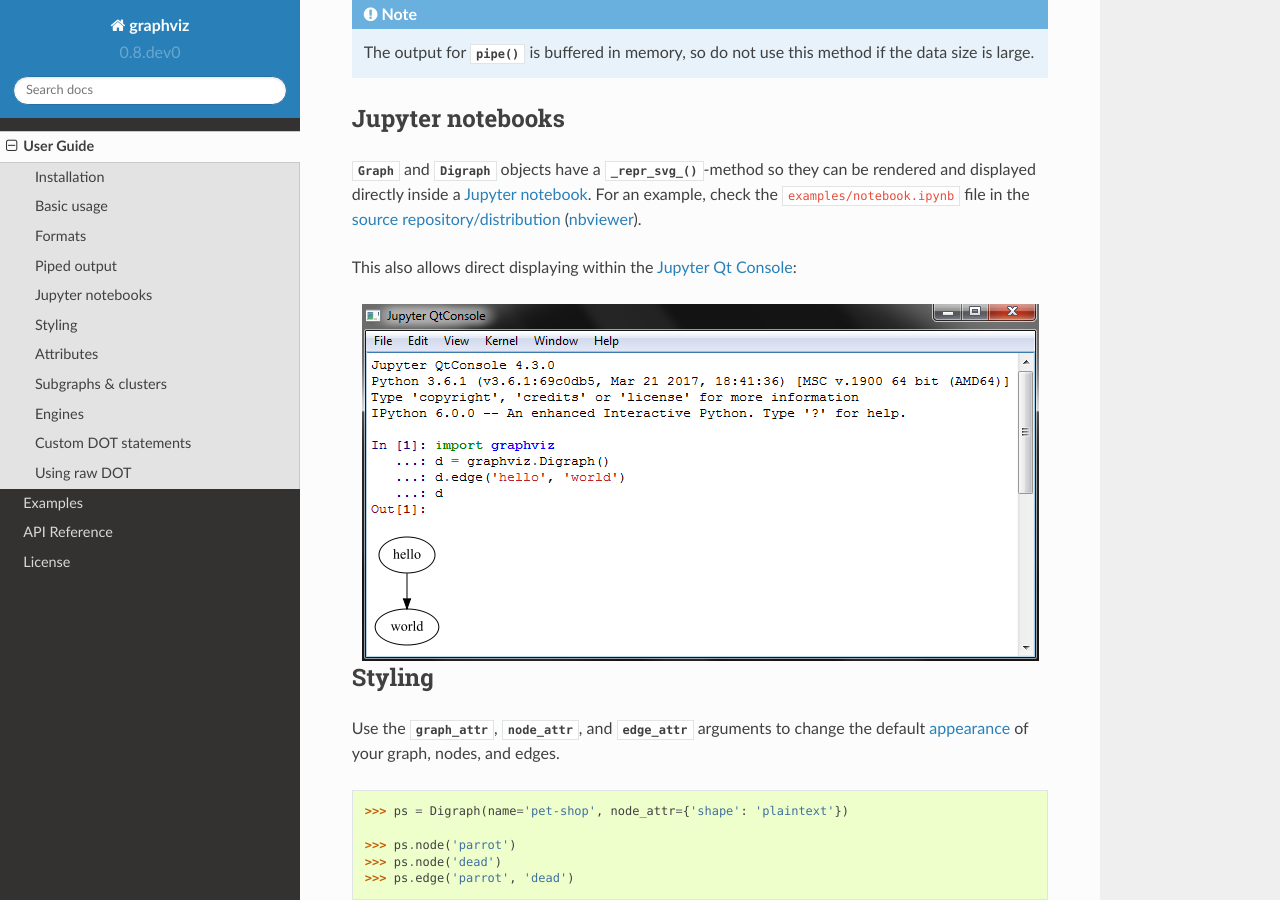
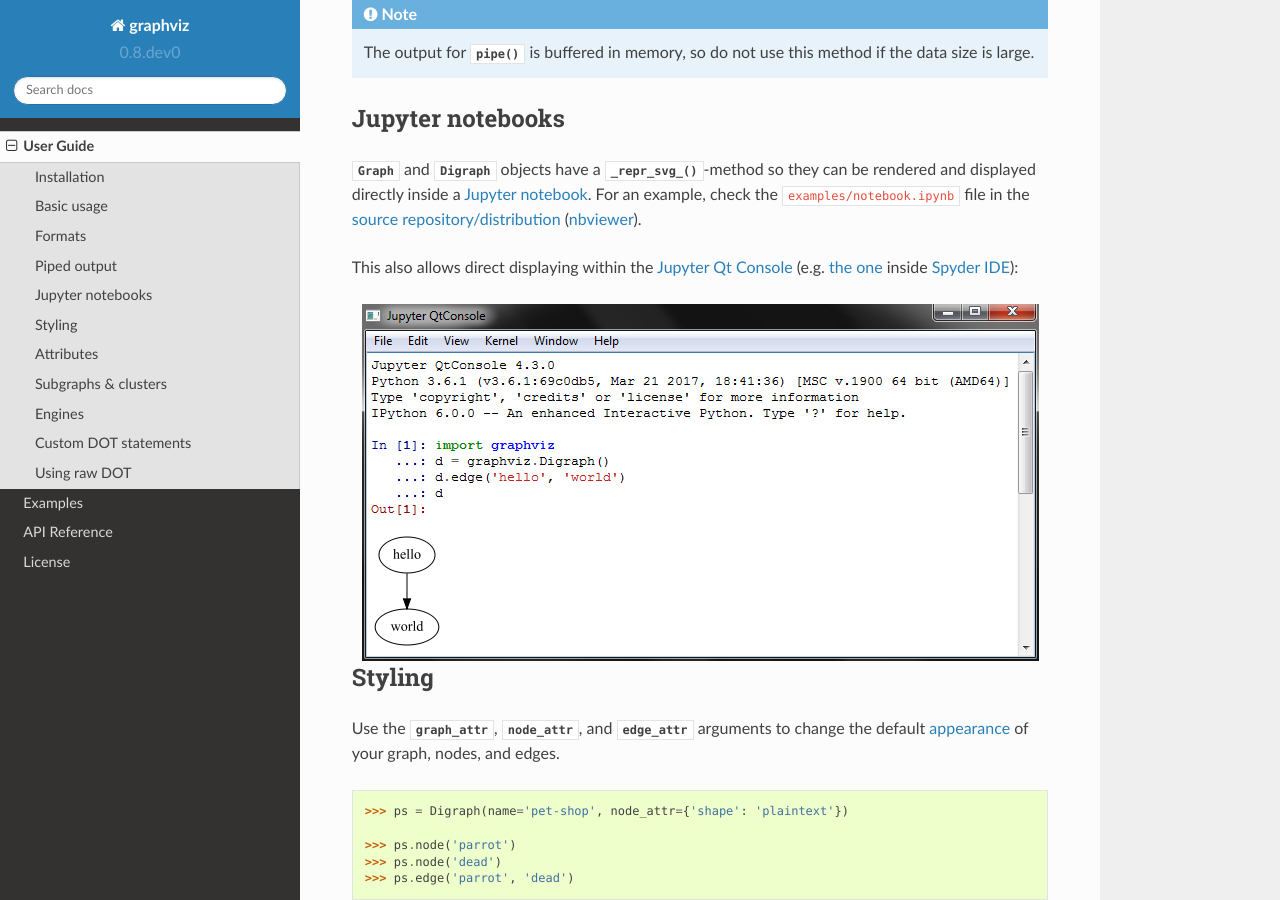
Before and after one commit to xflr6/graphviz, a Sphinx documentation site: the page built from docs/manual.rst, in a window 1280 px wide and 900 px high, scrolled down 2777 px. Built offline with Sphinx 7.4.7 and the Read the Docs theme 2.0.0, drawn with Linux system fonts in a browser that asks for light colours; the version number is read from the project's files by our own code.

Commit message:
mention the qtconsole in spyder

```diff
--- a/docs/manual.rst
+++ b/docs/manual.rst
@@ -164,7 +164,8 @@ directly inside a `Jupyter notebook`_. For an example, check the
 ``examples/notebook.ipynb`` file in the
 `source repository/distribution <notebook_>`_ (nbviewer_).
 
-This also allows direct displaying within the `Jupyter Qt Console`_:
+This also allows direct displaying within the `Jupyter Qt Console`_ (e.g.
+`the one <spyderconsole_>`_ inside `Spyder IDE`_):
 
 .. image:: _static/qtconsole.png
     :align: center
@@ -405,3 +406,5 @@ see above.
 .. _notebook: https://github.com/xflr6/graphviz/blob/master/examples/notebook.ipynb
 .. _nbviewer: https://nbviewer.jupyter.org/github/xflr6/graphviz/blob/master/examples/notebook.ipynb
 .. _Jupyter Qt Console: https://qtconsole.readthedocs.io
+.. _spyderconsole: https://pythonhosted.org/spyder/ipythonconsole.html
+.. _Spyder IDE: https://github.com/spyder-ide/spyder
```
